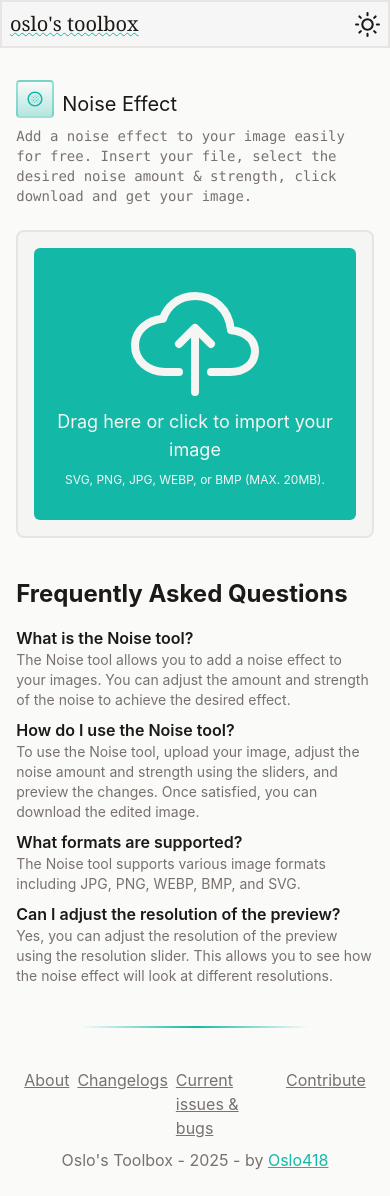
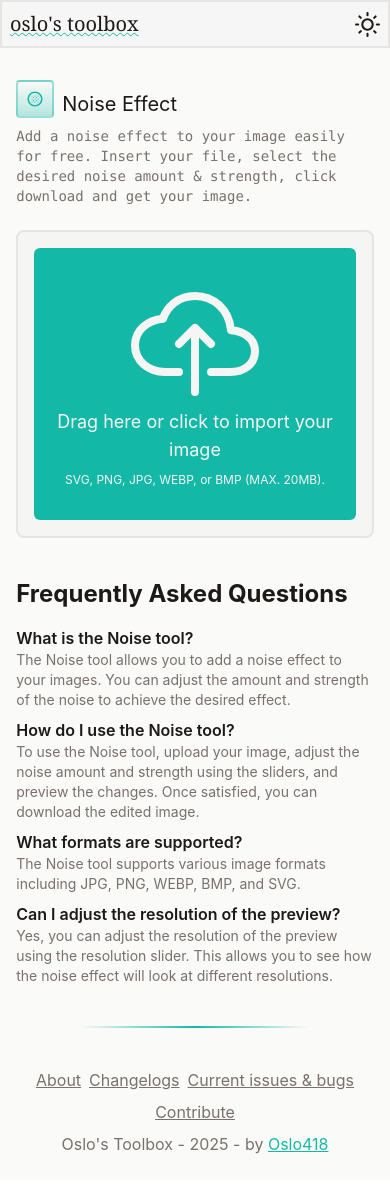
Before and after one commit to Oslonline/oslo-toolbox, a React (Vite) app: page /Images/Noise in a window 390 px wide. Built offline with nearby package versions, Linux system fonts and the light colour scheme.

Commit message:
fix: adjust layout in Footer component for better responsiveness

```diff
--- a/src/components/Footer.jsx
+++ b/src/components/Footer.jsx
@@ -5,7 +5,7 @@ export default function Footer() {
     <footer className="flex w-full flex-col items-center gap-2 px-2 pb-2">
       <hr className="bg-radial-gradient my-4 h-0.5 w-2/3 rounded-full border-none md:w-1/2" />
       <div className="mt-4 flex w-full justify-around">
-        <div className="dark:text-text-border-light text-text-border-dark flex gap-2">
+        <div className="dark:text-text-border-light text-text-border-dark flex flex-wrap justify-center gap-2">
           <Link className="hover:text-accent underline duration-75" to={"/about"}>
             About
           </Link>
```
